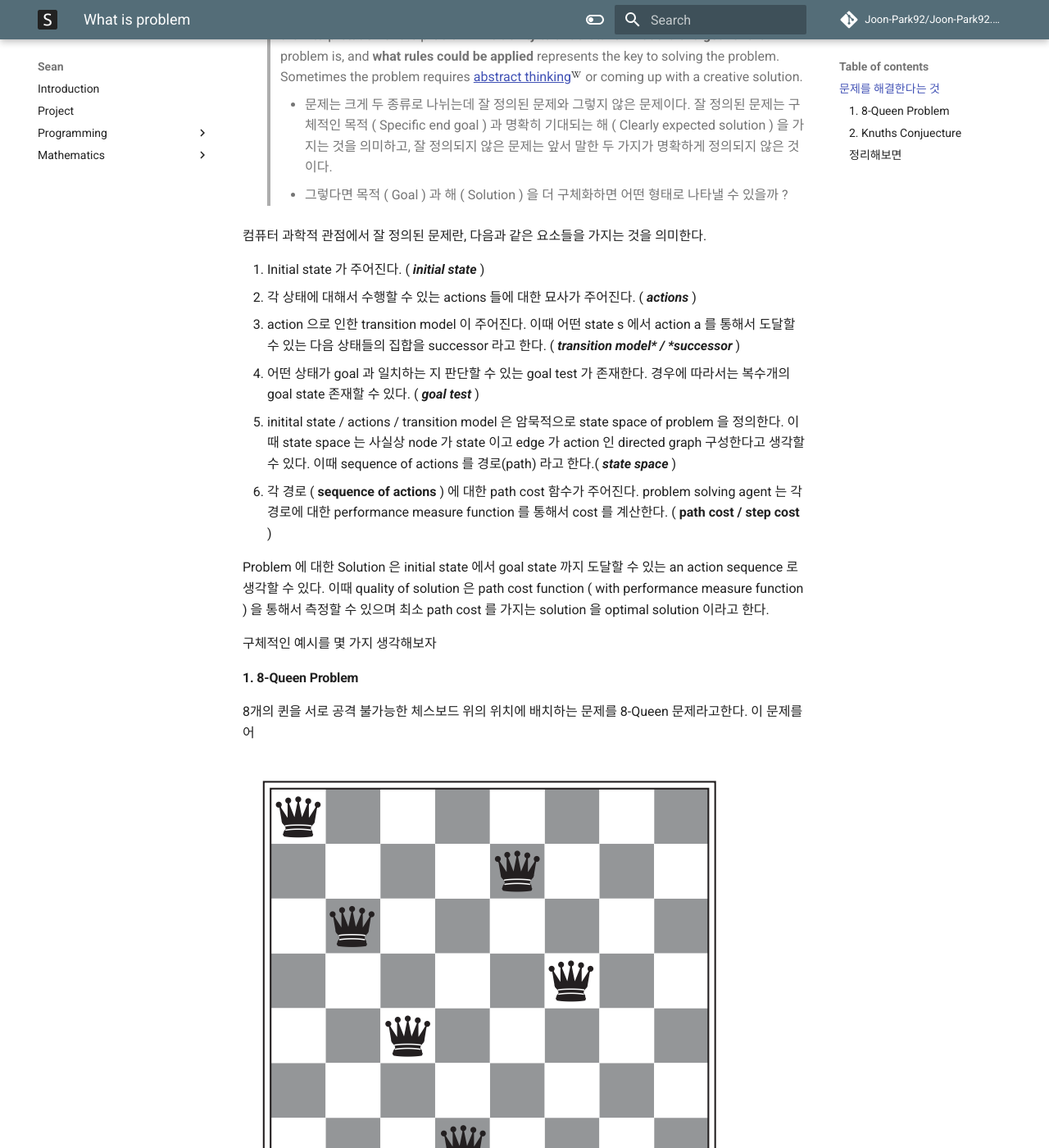
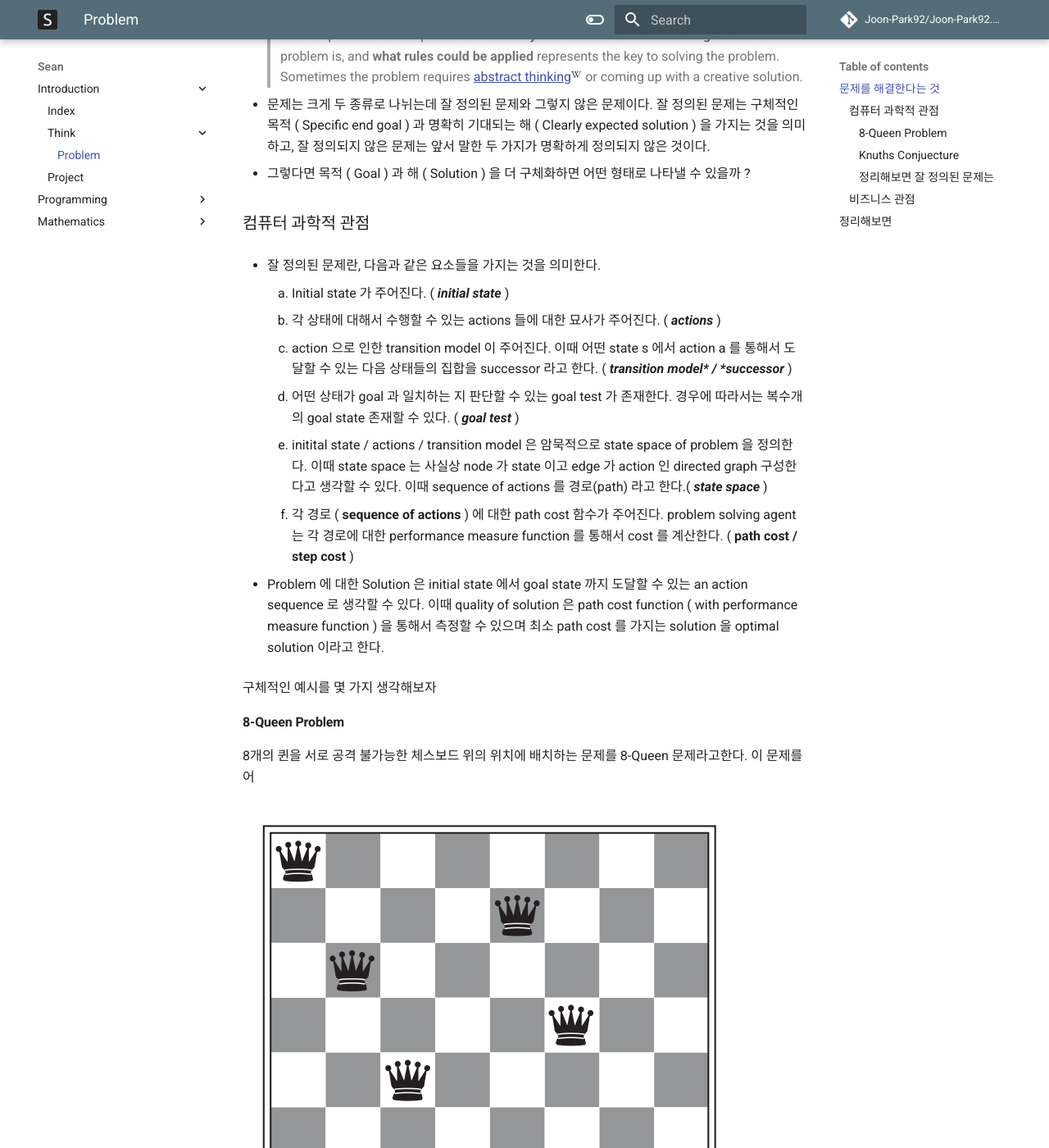
Before and after one commit to Joon-Park92/Joon-Park92.github.io, an MkDocs documentation site: the page built from docs/what_is_problem.md, in a window 1280 px wide and 1400 px high, scrolled down 639 px. Shown: the whole window at 82% size. Built offline with MkDocs 1.6.1 and Material for MkDocs 9.7.7, drawn with Linux system fonts in a browser that asks for light colours; formulas are drawn with MathJax 3; comment, search, counter and statistics services are not loaded; some of the changed text lies outside the part shown.

Commit message:
[TSK-1479] Fix mistypo and index

```diff
--- a/docs/what_is_problem.md
+++ b/docs/what_is_problem.md
@@ -9,24 +9,24 @@
 - Problem solving ( [Wikipedia](https://en.wikipedia.org/wiki/Problem_solving) ) 이라는 단어의 정의를 살펴보자.
 
     > The term *problem solving* has a slightly different meaning depending on the discipline. For instance, it is a mental process in [psychology](https://en.wikipedia.org/wiki/Psychology) and a computerized process in [computer science](https://en.wikipedia.org/wiki/Computer_science). There are two different types of problems: ill-defined and well-defined; different approaches are used for each. **Well-defined problems** have specific end **goals** and clearly expected **solutions**, while ill-defined problems do not. Well-defined problems allow for more initial planning than ill-defined problems.[[1]](https://en.wikipedia.org/wiki/Problem_solving) Solving problems sometimes involves dealing with [pragmatics](https://en.wikipedia.org/wiki/Pragmatics), the way that context contributes to meaning, and [semantics](https://en.wikipedia.org/wiki/Semantics), the interpretation of the problem. The **ability** to **understand** what the **end goal** of the problem is, and **what rules could be applied** represents the key to solving the problem. Sometimes the problem requires [abstract thinking](https://en.wikipedia.org/wiki/Abstract_thinking) or coming up with a creative solution.
-    >
+
 - 문제는 크게 두 종류로 나뉘는데 잘 정의된 문제와 그렇지 않은 문제이다. 잘 정의된 문제는 구체적인 목적 ( Specific end goal ) 과 명확히 기대되는 해 ( Clearly expected solution ) 을 가지는 것을 의미하고, 잘 정의되지 않은 문제는 앞서 말한 두 가지가 명확하게 정의되지 않은 것이다.
 - 그렇다면 목적 ( Goal ) 과 해 ( Solution ) 을 더 구체화하면 어떤 형태로 나타낼 수 있을까 ?
 
-컴퓨터 과학적 관점에서 잘 정의된 문제란, 다음과 같은 요소들을 가지는 것을 의미한다.
+## 컴퓨터 과학적 관점
+- 잘 정의된 문제란, 다음과 같은 요소들을 가지는 것을 의미한다.
+    1. Initial state 가 주어진다. ( ***initial state*** )
+    2. 각 상태에 대해서 수행할 수 있는 actions 들에 대한 묘사가 주어진다. ( ***actions*** )
+    3. action 으로 인한 transition model 이 주어진다. 이때 어떤 state s 에서 action a 를 통해서 도달할 수 있는 다음 상태들의 집합을 successor 라고 한다. ( ***transition model* / *successor*** )
+    4. 어떤 상태가 goal 과 일치하는 지 판단할 수 있는 goal test 가 존재한다. 경우에 따라서는 복수개의 goal state 존재할 수 있다. ( ***goal test*** )
+    5. initital state / actions / transition model 은 암묵적으로 state space of problem 을 정의한다. 이때 state space 는 사실상 node 가 state 이고 edge 가 action 인 directed graph 구성한다고 생각할 수 있다. 이때 sequence of actions 를 경로(path) 라고 한다.( ***state space*** )
+    6. 각 경로 ( **sequence of actions** ) 에 대한 path cost 함수가 주어진다. problem solving agent 는 각 경로에 대한 performance measure function 를 통해서 cost 를 계산한다. ( **path cost / step cost** )
 
-1. Initial state 가 주어진다. ( ***initial state*** )
-2. 각 상태에 대해서 수행할 수 있는 actions 들에 대한 묘사가 주어진다. ( ***actions*** )
-3. action 으로 인한 transition model 이 주어진다. 이때 어떤 state s 에서 action a 를 통해서 도달할 수 있는 다음 상태들의 집합을 successor 라고 한다. ( ***transition model* / *successor*** )
-4. 어떤 상태가 goal 과 일치하는 지 판단할 수 있는 goal test 가 존재한다. 경우에 따라서는 복수개의 goal state 존재할 수 있다. ( ***goal test*** )
-5. initital state / actions / transition model 은 암묵적으로 state space of problem 을 정의한다. 이때 state space 는 사실상 node 가 state 이고 edge 가 action 인 directed graph 구성한다고 생각할 수 있다. 이때 sequence of actions 를 경로(path) 라고 한다.( ***state space*** )
-6. 각 경로 ( **sequence of actions** ) 에 대한 path cost 함수가 주어진다. problem solving agent 는 각 경로에 대한 performance measure function 를 통해서 cost 를 계산한다. ( **path cost / step cost** )
-
-Problem 에 대한 Solution 은 initial state 에서 goal state 까지 도달할 수 있는 an action sequence 로 생각할 수 있다. 이때 quality of solution 은 path cost function ( with performance measure function ) 을 통해서 측정할 수 있으며 최소 path cost 를 가지는 solution 을 optimal solution 이라고 한다.
+- Problem 에 대한 Solution 은 initial state 에서 goal state 까지 도달할 수 있는 an action sequence 로 생각할 수 있다. 이때 quality of solution 은 path cost function ( with performance measure function ) 을 통해서 측정할 수 있으며 최소 path cost 를 가지는 solution 을 optimal solution 이라고 한다.
 
 구체적인 예시를 몇 가지 생각해보자
 
-### 1. 8-Queen Problem
+### 8-Queen Problem
 
 8개의 퀸을 서로 공격 불가능한 체스보드 위의 위치에 배치하는 문제를 8-Queen 문제라고한다. 이 문제를 어
 
@@ -38,7 +38,7 @@ Problem 에 대한 Solution 은 initial state 에서 goal state 까지 도달할
 4. **Transition model** : 퀸 하나를 추가 배치하면 추가 배치된 체스판의 상태를 반환
 5. **Goal test :** 8 개의 퀸이 배치되어 있고 & 서로가 공격이 불가능한 상태
 
-### 2. Knuths Conjuecture
+### Knuths Conjuecture
 
 Knuths Conjuecture 자연수 4로 시작해서 [ factorial, square root, floor ] 연산을 통해서 원하는 숫자를 획득할 수 있다는 추측이다. 예를들어 5를 획득하기 위해서 다음과 Sequence of Operation 를 수행할 수 있다.
 
@@ -56,14 +56,14 @@ Knuths Conjuecture 문제에서 9를 획득하는 것을 목표로 한다면,
 
 ![Tree](img/what_is_problem/Tree.png)
 
-정리해보면 잘 정의된 문제는
+### 정리해보면 잘 정의된 문제는
 
 1. 상태의 공간이 정의되어 있고 초기 상태가 주어져 있다.
 2. 명확한 목적이 정의되어 있고, 현재 상태와 최종 상태를 비교하여 목표 달성 여부를 알 수 있는 방법이 존재한다.
 3. 어떤 상태에서 수행할 수 있는 action 이 주어지고, 특정 상태 S 에서 A 라는 액션을 수행한 한 후 다음 상태에 대한 정보를 결정하는 State *transition model* 이 주어진다.
 4. 초기 상태에서 연속적인 Action 을 수행하여 상태를 확장해 나가면서 최종 목적 상태까지 도달했을 때 그 Sequence of actions 를 Solution 이라고 할 수 있겠다.
 
-- 그렇다면 비즈니스 관점에서 문제를 해결하는 것은 어떠한가 ?
+## 비즈니스 관점
 - 비즈니스 세계에서 어떤 문제를 정의하고 해결하기 위한 과정을 “비즈니스 전략”을 세운다고 표현
 - 전략을 세운다는 것 → 주어진 기간 동안 한정된 자원으로 어떻게 목적을 달성할 것인가 ?
 - 보통 다음과 같은 과정을 거치게 됨
@@ -92,7 +92,7 @@ Knuths Conjuecture 문제에서 9를 획득하는 것을 목표로 한다면,
 3. 선택지 평가 및 선택하기 → 찾아낸 “행동들의 집합” 중 어떤 것을 선택하고 실행할 것인지 평가하는 과정. 이 과정에서 조직에서 특정 행위가 다른 행위보다 “낫다”는 것은 조직이 추구하는 가치를 반영하게 된다.
 4. 실행하기 → 조직적 관점에서 프로젝트를 실행하기 위해서 실행 가능한 형태의 더 작은 문제로 나눈 후 작은 문제를 해결하는 과정
 
-## 정리해보면
+# 정리해보면
 
 - 잘 정의된 문제는 명확한 목적과 그를 달성하기위한 솔루션이 존재한다.
 - 따라서 문제라는 것은 어떠한 **목적**을 달성하기 위한 과정에서 **목적의 달성을 방해하는 것**
@@ -111,6 +111,6 @@ Knuths Conjuecture 문제에서 9를 획득하는 것을 목표로 한다면,
 3. [ 고객이 겪는 특정한 문제 ] 를 해결하기 위해 세부 문제를 정의 하여 솔루션을 찾는다. 그리고 그 하위 레이어에서는 다시 반복적으로 “목적” / “원인” / “해결” 을 위한 과정으로서 프로젝트가 정의된다.
 4. 그리고 최 하위의 실행 Layer 에서는 상위 Layer 에서의 문제를 해결하기 위해 Project Management 과정을 통해서 프로젝트를 실행하여 문제를 해결한다.
 
+![Lean](img/what_is_problem/Lean.png)
+
 이때 Lean StartUp 의 방법론은 구체적 실행 Layer 에서 “측정” 을 통해서 “현재 상태”를 정량적인 수치를 통해서 구체화하고,  수행한 Action 에 대해 즉각적인 피드백을 통해서 “유효한 학습”을 누적해 나가는 것을 강조하고 있다.
-
-![Lean](img/what_is_problem/Lean.png)
--- a/mkdocs.yml
+++ b/mkdocs.yml
@@ -4,8 +4,12 @@ site_description: My personal digital garden
 site_author: Sean
 site_url: https://Joon-Park92.github.io
 nav:
-  - Introduction: index.md
-  - Project: project.md
+  - Introduction:
+    - index.md
+    - Think:
+      - Problem : what_is_problem.md
+    - Project:
+      - project.md
   - Programming:
     - DB:
       - 2023-06-06-db-transaction.md
```
Also changed, not shown: docs/index.md (+1 -0 lines).
